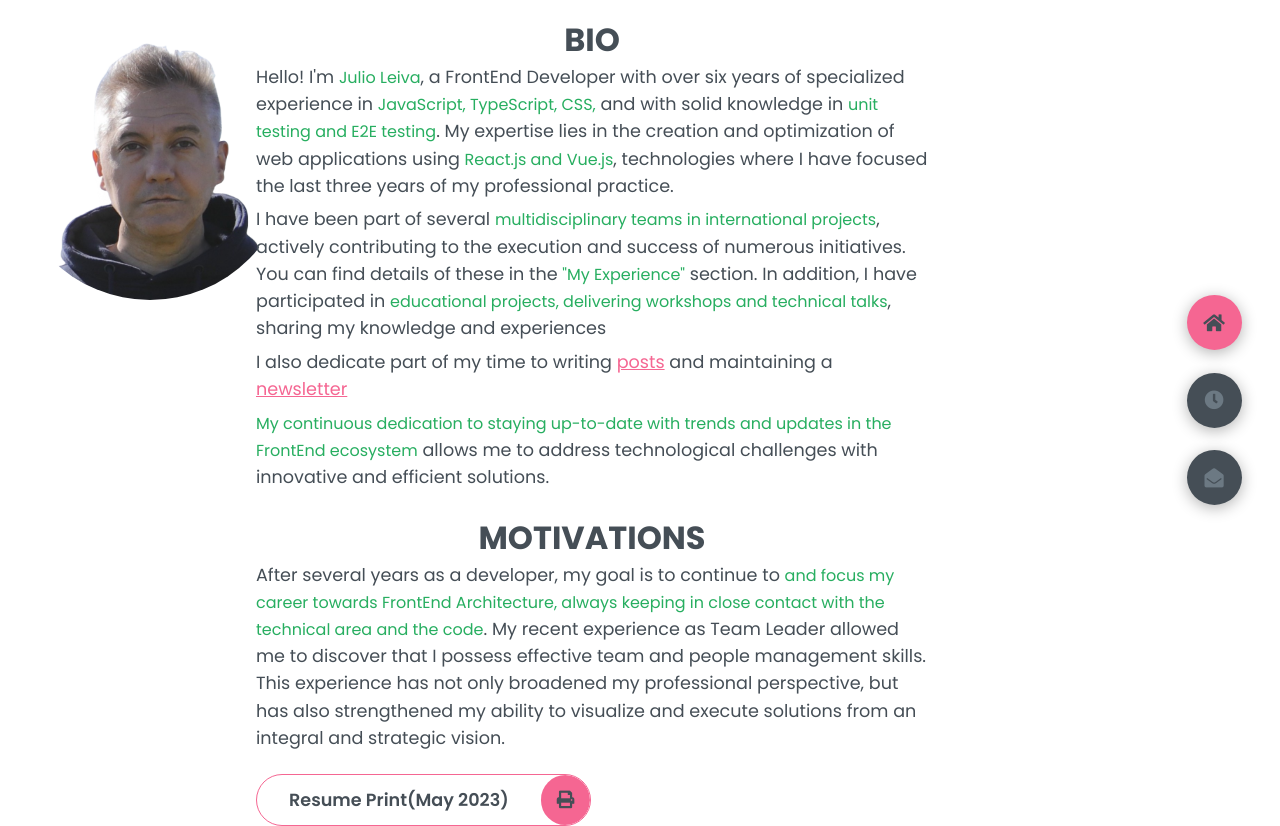
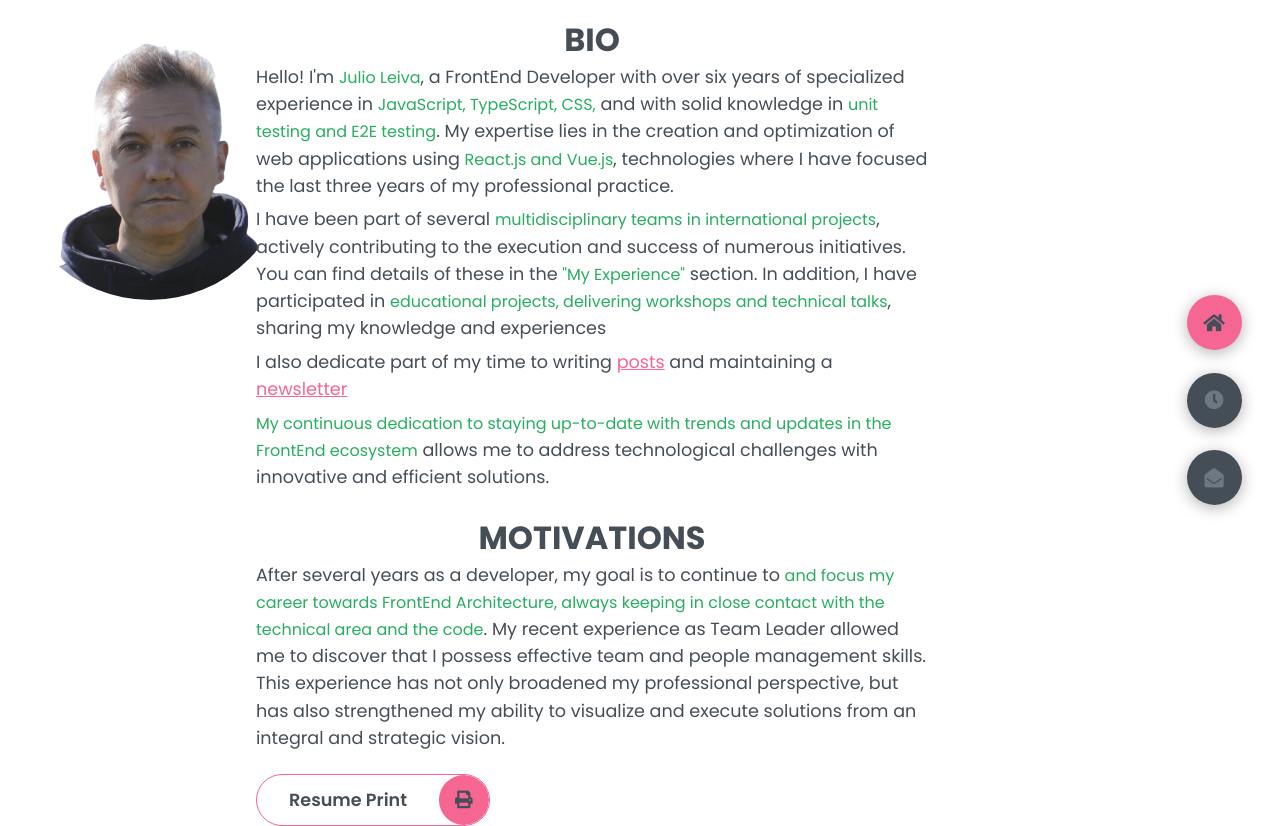
Before and after one commit to julioleiva/resume_, a plain HTML site: page index.html in a window 1280 px wide. Drawn offline with Linux system fonts and the light colour scheme.

Commit message:
Update index.html

```diff
--- a/index.html
+++ b/index.html
@@ -65,7 +65,7 @@
         <div class="btn-con">
           <a href="https://drive.google.com/file/d/1AAy-7nc4LeI7VOGOpFAwt6_Ttf4ZnMlB/view?usp=sharing" class="main-btn"
             download _blank>
-            <span class="btn-text">Resume Print(May 2023)</span>
+            <span class="btn-text">Resume Print</span>
             <span class="btn-icon"><i class="fas fa-print"></i></span>
           </a>
         </div>
```
